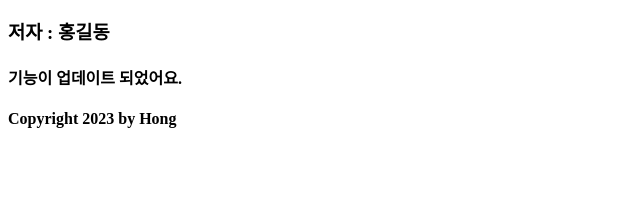
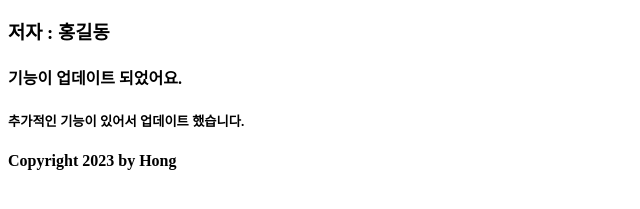
Before and after one commit to Kwonkipyo/sg_2, a plain HTML site: page index.html in a window 1280 px wide. Shown: the part 127-336 px from the top of the page, without its empty margins (0-640 px from the left). Drawn offline with Linux system fonts and the light colour scheme.

Commit message:
feat : 내용 더 추가

```diff
--- a/index.html
+++ b/index.html
@@ -10,6 +10,7 @@
     <h2>깃 허브 테스트 입니다.</h2>
     <h3>저자 : 홍길동</h3>
     <h4>기능이 업데이트 되었어요.</h4>
+    <h5>추가적인 기능이 있어서 업데이트 했습니다.</h5>
     <h4>Copyright 2023 by Hong</h4>
 </body>
 </html>
```
